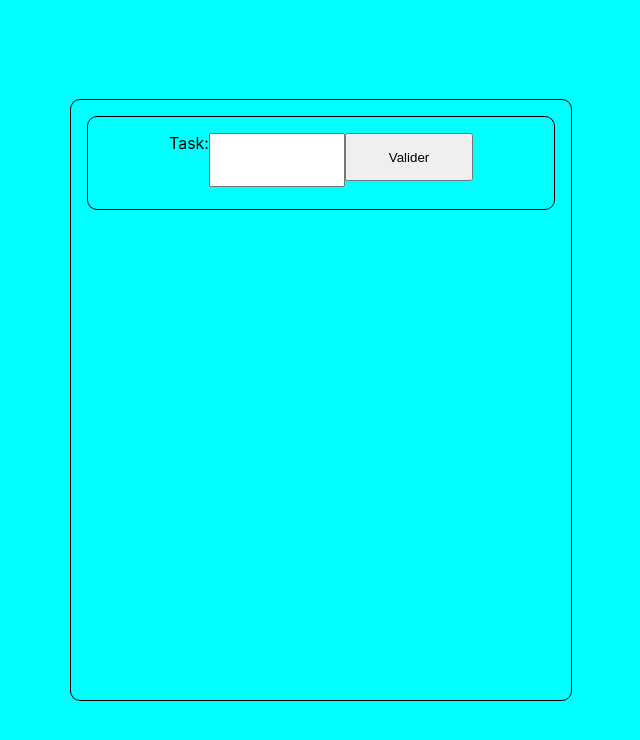
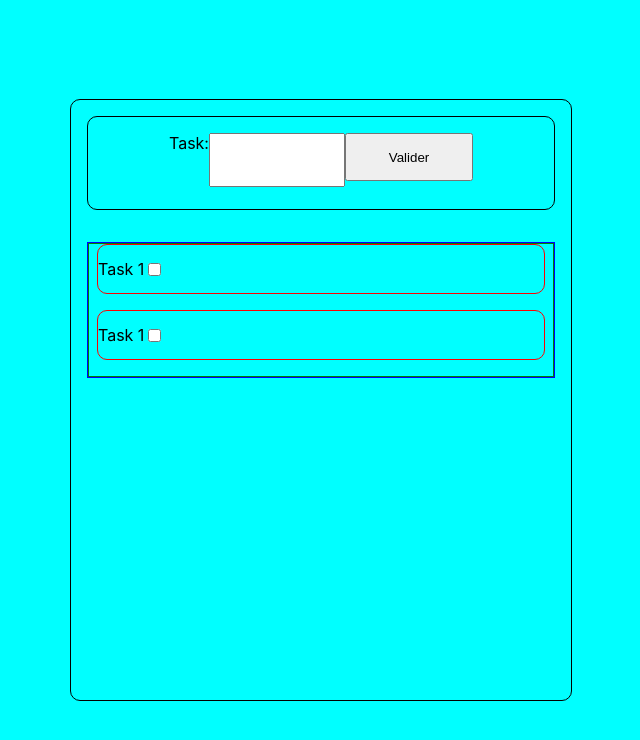
Before and after one commit to vincentferraro/todo-react, a React (Create React App) app: page / in a window 1280 px wide. Shown: the top 740 px of the page, without its empty margins (319-959 px from the left). Built offline with nearby package versions, Linux system fonts and the light colour scheme.

Commit message:
add Task.js and Task.css

```diff
--- /dev/null
+++ b/src/components/Task.js
@@ -0,0 +1,14 @@
+
+import '../styles/Task.css'
+
+function Task(props) {
+
+    return (
+        <li className="task">
+            <pan> Task 1</pan>
+            <input type="checkbox"/>
+        </li>
+    )
+}
+
+export default Task
--- a/src/components/TaskList.js
+++ b/src/components/TaskList.js
@@ -1,16 +1,15 @@
 import { Component } from 'react'
+import Task from '../components/Task'
+import '../styles/TaskList.css'
 
 class TaskList extends Component {
-    constructor(props) {
-        super(props)
-    }
 
     render() {
         return (
             <div className='task-list'>
                 <ul>
-                    <li>Task 1</li>
-                    <li> Task 2</li>
+                    <Task />
+                    <Task />
                 </ul>
             </div>
         )
--- a/src/components/TodoList.js
+++ b/src/components/TodoList.js
@@ -2,6 +2,7 @@
 import '../styles/todoList.css'
 
 import AddTask from '../components/AddTask'
+import TaskList from '../components/TaskList'
 
 function TodoList(){
 
@@ -9,6 +10,7 @@ function TodoList(){
         return (
             <div className="todo-list">
                 <AddTask />
+                <TaskList />
             </div>
         )
 
--- /dev/null
+++ b/src/styles/Task.css
@@ -0,0 +1,10 @@
+.task{
+    width: auto;
+    margin: 0 0.5rem 1rem 0.5rem;
+    height: 3rem;
+    display: flex;
+    flex-direction: row;
+    align-items: center;
+    border: 1px solid red;
+    border-radius:10px;
+}
--- /dev/null
+++ b/src/styles/TaskList.css
@@ -0,0 +1,15 @@
+.task-list{
+    width: auto;
+    margin:1rem;
+    border:1px solid blue;
+    display: flex;
+    flex-direction: column;
+    padding:0;
+}
+ul{
+    margin:0;
+    padding:0;
+    border:1px solid green;
+    display: flex;
+    flex-direction: column;
+}
```
